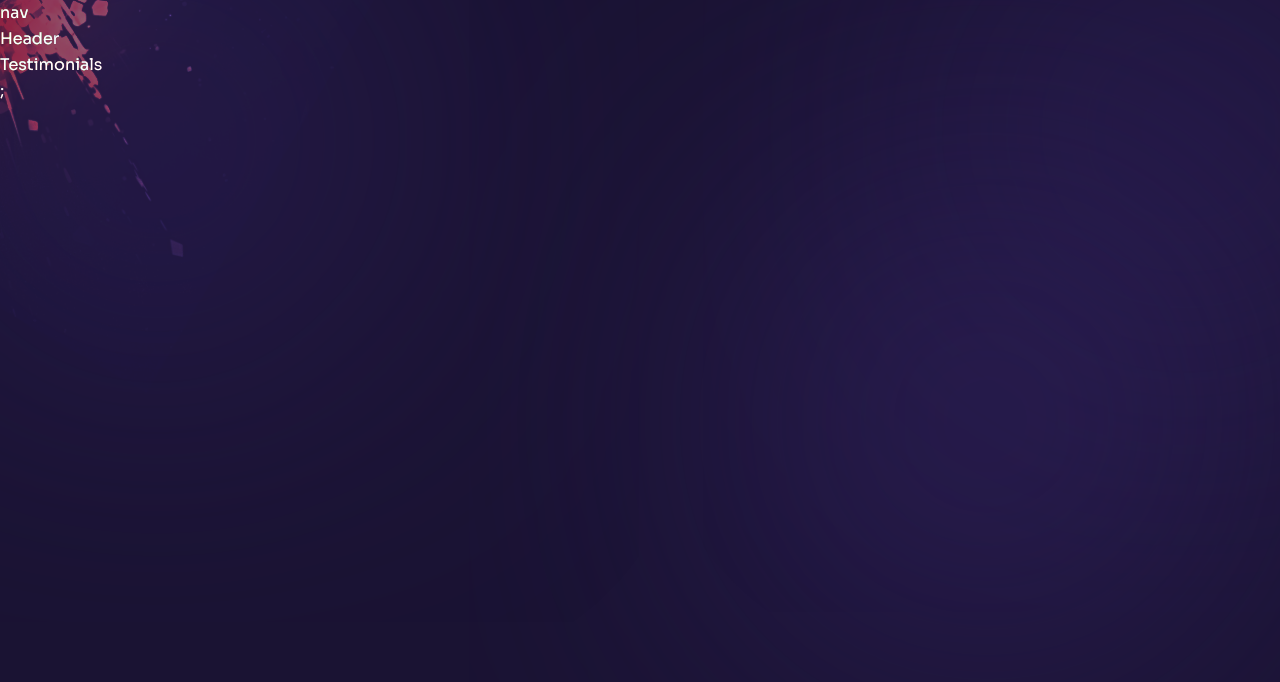
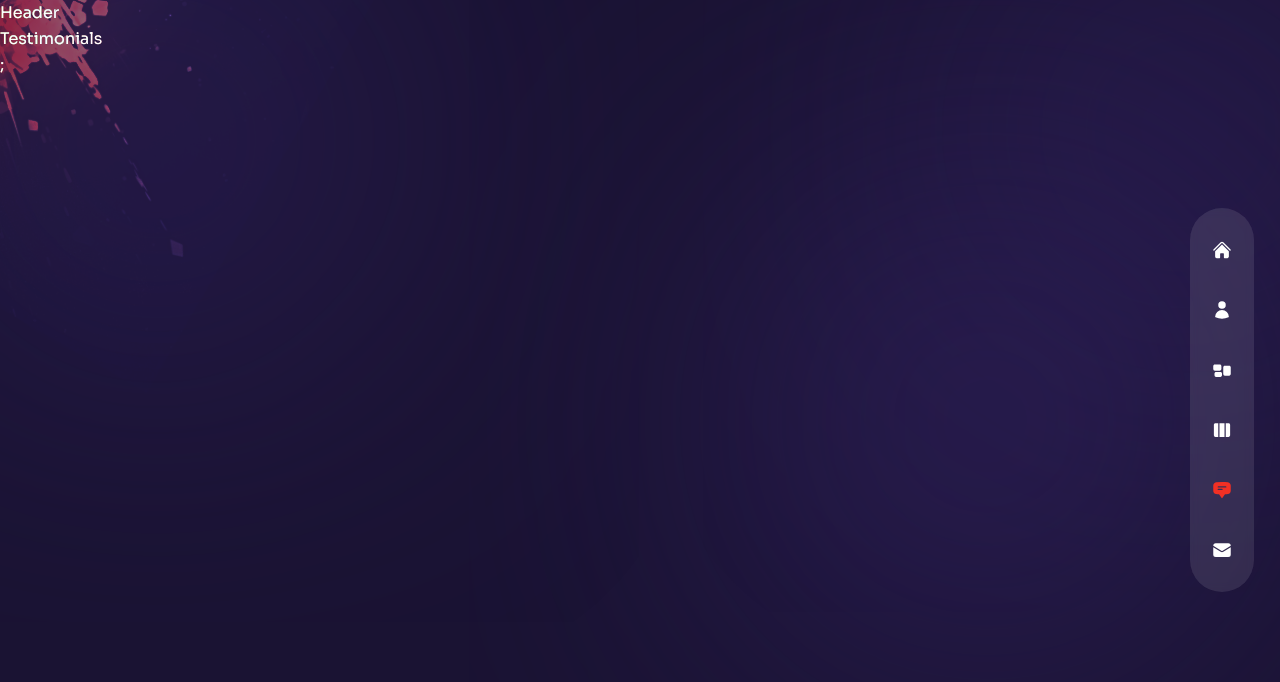
Before and after one commit to kwb020312/DigitalReality, a Next.js app: page /testimonials in a window 1280 px wide. Shown: the top 682 px of the page. Built offline with nearby package versions, Linux system fonts and the light colour scheme.

Commit message:
Feat: 네비게이션 바

```diff
--- a/components/Nav.js
+++ b/components/Nav.js
@@ -1,23 +1,67 @@
-//  links
-// const links = [
-//   { name: 'home', path: '/', icon: <HiHome /> },
-//   { name: 'about', path: '/about', icon: <HiUser /> },
-//   { name: 'services', path: '/services', icon: <HiRectangleGroup /> },
-//   { name: 'work', path: '/work', icon: <HiViewColumns /> },
-//   {
-//     name: 'testimonials',
-//     path: '/testimonials',
-//     icon: <HiChatBubbleBottomCenterText />,
-//   },
-//   {
-//     name: 'contact',
-//     path: '/contact',
-//     icon: <HiEnvelope />,
-//   },
-// ];
+import {
+  HiHome,
+  HiUser,
+  HiRectangleGroup,
+  HiViewColumns,
+  HiChatBubbleBottomCenterText,
+  HiEnvelope,
+} from "react-icons/hi2";
+
+export const links = [
+  { name: "홈", path: "/", icon: <HiHome /> },
+  { name: "프로필", path: "/about", icon: <HiUser /> },
+  { name: "경력", path: "/services", icon: <HiRectangleGroup /> },
+  { name: "작업", path: "/work", icon: <HiViewColumns /> },
+  {
+    name: "호칭",
+    path: "/testimonials",
+    icon: <HiChatBubbleBottomCenterText />,
+  },
+  {
+    name: "연락처",
+    path: "/contact",
+    icon: <HiEnvelope />,
+  },
+];
+
+import Link from "next/link";
+
+import { useRouter } from "next/router";
 
 const Nav = () => {
-  return <nav>nav</nav>;
+  const router = useRouter();
+  const pathname = router.pathname;
+  return (
+    <nav className="flex flex-col items-center xl:justify-center gap-y-4 fixed h-max bottom-0 mt-auto xl:right-[2%] z-50 top-0 w-full xl:w-16 xl:max-w-md xl:h-screen">
+      <div className="flex w-full xl:flex-col items-center justify-between xl:justify-center gap-y-10 px-4 md:px-40 xl:px-0 h-[80px] xl:h-max py-8 bg-white/10 backdrop-blur-sm text-3xl xl:text-xl xl:rounded-full">
+        {links.map((link, index) => {
+          return (
+            <Link
+              className={`${
+                link.path === pathname &&
+                "text-accent transition-all duration-300"
+              } relative flex items-center group hover:text-accent`}
+              key={index}
+              href={link.path}
+            >
+              {/* 툴팁 */}
+              <div className="absolute pr-14 right-0 hidden xl:group-hover:flex">
+                <div className="bg-white relative flex text-primary items-center p-[6px] rounded-[3px]">
+                  <div className="text-[12px] leading-none font-semibold capitalize">
+                    {link.name}
+                  </div>
+                  {/* 도형 */}
+                  <div className="border-solid border-l-white border-l-8 border-y-transparent border-y-[6px] border-r-0 absolute -right-2"></div>
+                </div>
+              </div>
+              {/* 아이콘 */}
+              <div>{link.icon}</div>
+            </Link>
+          );
+        })}
+      </div>
+    </nav>
+  );
 };
 
 export default Nav;
--- a/pages/about/index.js
+++ b/pages/about/index.js
@@ -1,74 +1,74 @@
 //  data
-const aboutData = [
-  {
-    title: 'skills',
-    info: [
-      {
-        title: 'Web Development',
-        icons: [
-          <FaHtml5 />,
-          <FaCss3 />,
-          <FaJs />,
-          <FaReact />,
-          <SiNextdotjs />,
-          <SiFramer />,
-          <FaWordpress />,
-        ],
-      },
-      {
-        title: 'UI/UX Design',
-        icons: [<FaFigma />, <SiAdobexd />, <SiAdobephotoshop />],
-      },
-    ],
-  },
-  {
-    title: 'awards',
-    info: [
-      {
-        title: 'Webby Awards - Honoree',
-        stage: '2011 - 2012',
-      },
-      {
-        title: 'Adobe Design Achievement Awards - Finalist',
-        stage: '2009 - 2010',
-      },
-    ],
-  },
-  {
-    title: 'experience',
-    info: [
-      {
-        title: 'UX/UI Designer - XYZ Company',
-        stage: '2012 - 2023',
-      },
-      {
-        title: 'Web Developer - ABC Agency',
-        stage: '2010 - 2012',
-      },
-      {
-        title: 'Intern - DEF Corporation',
-        stage: '2008 - 2010',
-      },
-    ],
-  },
-  {
-    title: 'credentials',
-    info: [
-      {
-        title: 'Web Development - ABC University, LA, CA',
-        stage: '2011',
-      },
-      {
-        title: 'Computer Science Diploma - AV Technical Institute',
-        stage: '2009',
-      },
-      {
-        title: 'Certified Graphic Designer - ABC Institute, Los Angeles, CA',
-        stage: '2006',
-      },
-    ],
-  },
-];
+// const aboutData = [
+//   {
+//     title: 'skills',
+//     info: [
+//       {
+//         title: 'Web Development',
+//         icons: [
+//           <FaHtml5 />,
+//           <FaCss3 />,
+//           <FaJs />,
+//           <FaReact />,
+//           <SiNextdotjs />,
+//           <SiFramer />,
+//           <FaWordpress />,
+//         ],
+//       },
+//       {
+//         title: 'UI/UX Design',
+//         icons: [<FaFigma />, <SiAdobexd />, <SiAdobephotoshop />],
+//       },
+//     ],
+//   },
+//   {
+//     title: 'awards',
+//     info: [
+//       {
+//         title: 'Webby Awards - Honoree',
+//         stage: '2011 - 2012',
+//       },
+//       {
+//         title: 'Adobe Design Achievement Awards - Finalist',
+//         stage: '2009 - 2010',
+//       },
+//     ],
+//   },
+//   {
+//     title: 'experience',
+//     info: [
+//       {
+//         title: 'UX/UI Designer - XYZ Company',
+//         stage: '2012 - 2023',
+//       },
+//       {
+//         title: 'Web Developer - ABC Agency',
+//         stage: '2010 - 2012',
+//       },
+//       {
+//         title: 'Intern - DEF Corporation',
+//         stage: '2008 - 2010',
+//       },
+//     ],
+//   },
+//   {
+//     title: 'credentials',
+//     info: [
+//       {
+//         title: 'Web Development - ABC University, LA, CA',
+//         stage: '2011',
+//       },
+//       {
+//         title: 'Computer Science Diploma - AV Technical Institute',
+//         stage: '2009',
+//       },
+//       {
+//         title: 'Certified Graphic Designer - ABC Institute, Los Angeles, CA',
+//         stage: '2006',
+//       },
+//     ],
+//   },
+// ];
 
 const About = () => {
   return <div>About</div>;
```
